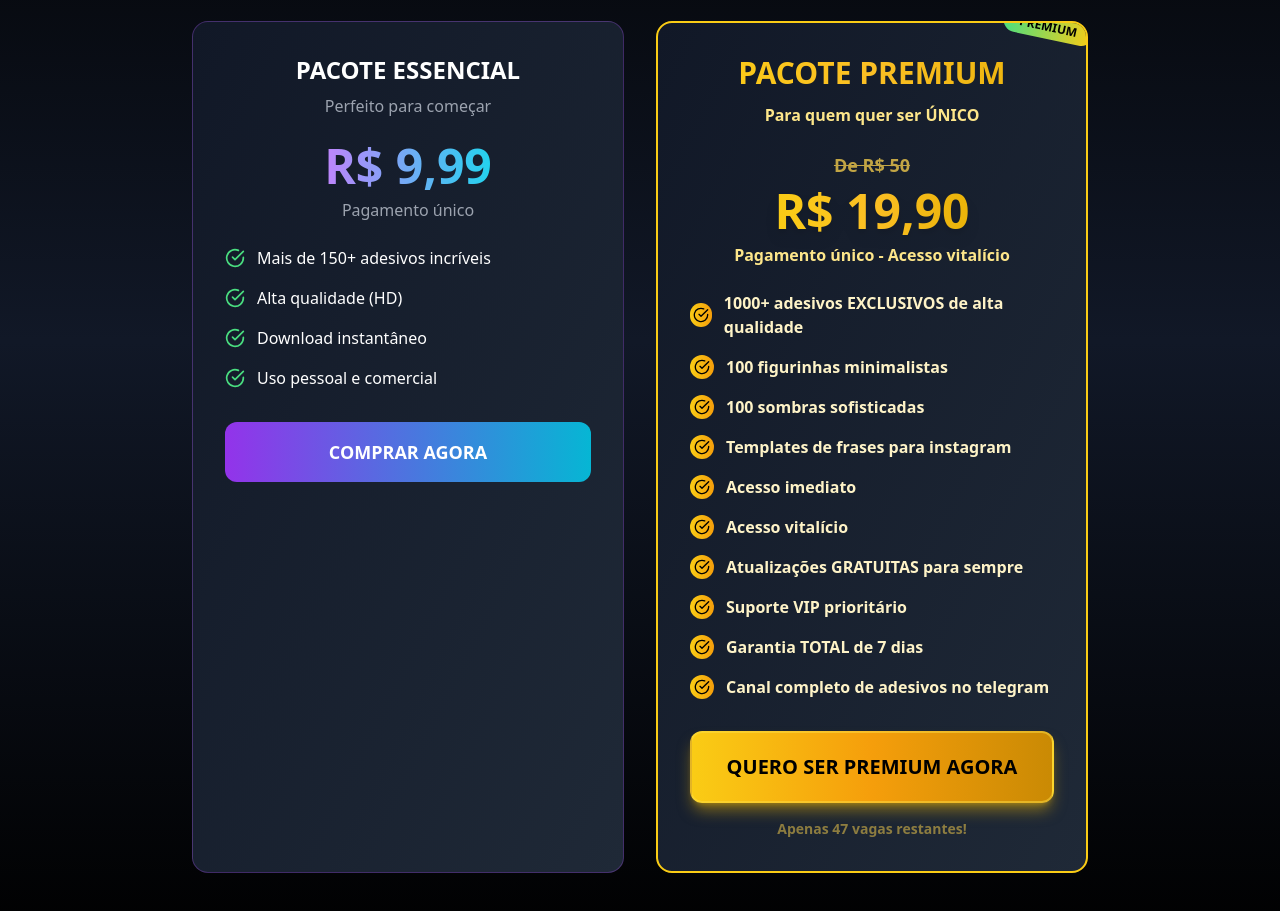
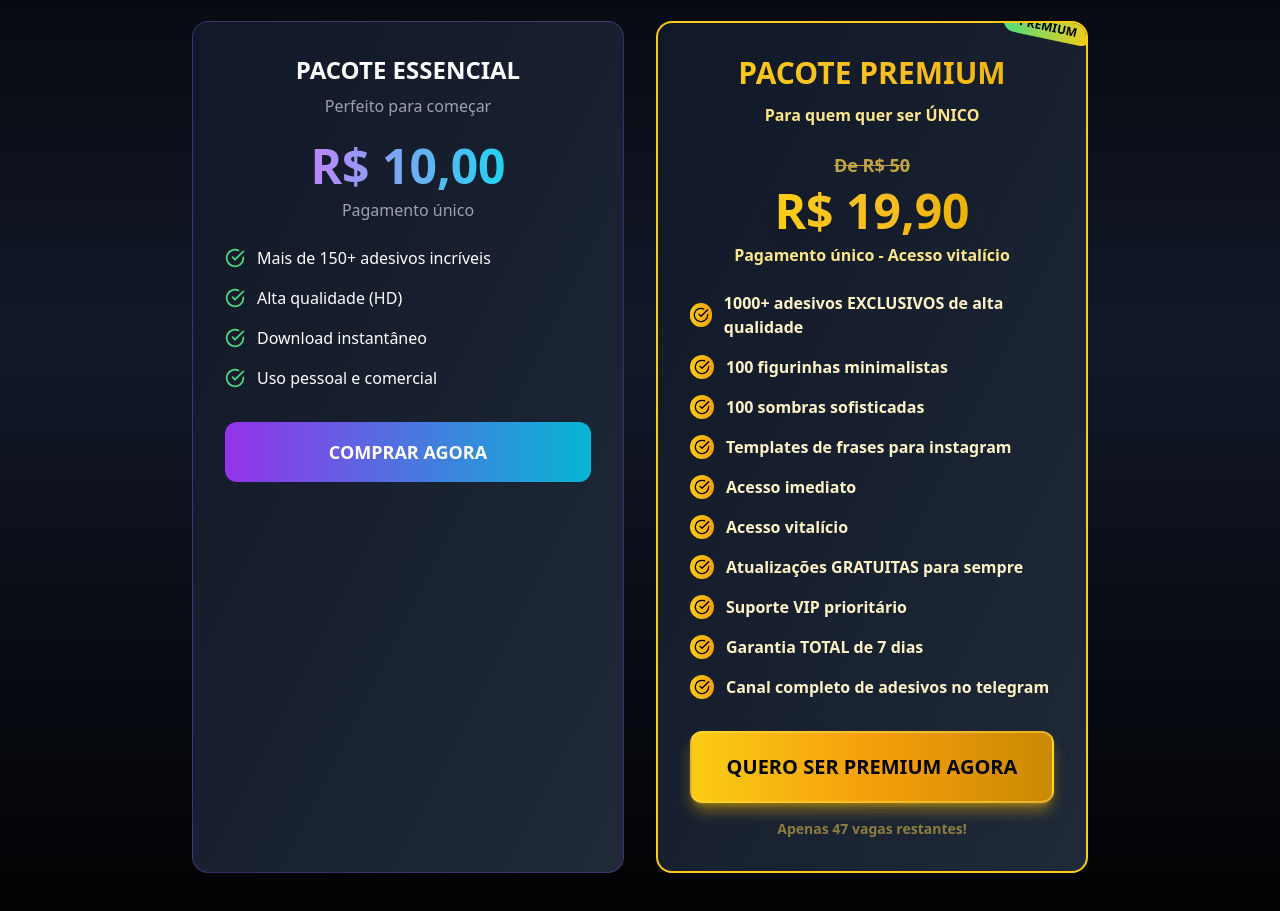
Before and after one commit to Rodrigofdfbvfs/adesivosmagneticos, a React (Vite) app: page / in a window 1280 px wide. Shown: the part 6000-6911 px from the top of the page. Built offline with nearby package versions, Linux system fonts and the light colour scheme.

Commit message:
Alterar preço do pacote essencial para R$ 10,00

```diff
--- a/src/App.tsx
+++ b/src/App.tsx
@@ -403,7 +403,7 @@ function App() {
                 <div className="text-center mb-6">
                   <div className="text-5xl font-black mb-2">
                     <span className="bg-gradient-to-r from-purple-400 to-cyan-400 bg-clip-text text-transparent">
-                      R$ 9,99
+                      R$ 10,00
                     </span>
                   </div>
                   <p className="text-gray-400">Pagamento único</p>
```
